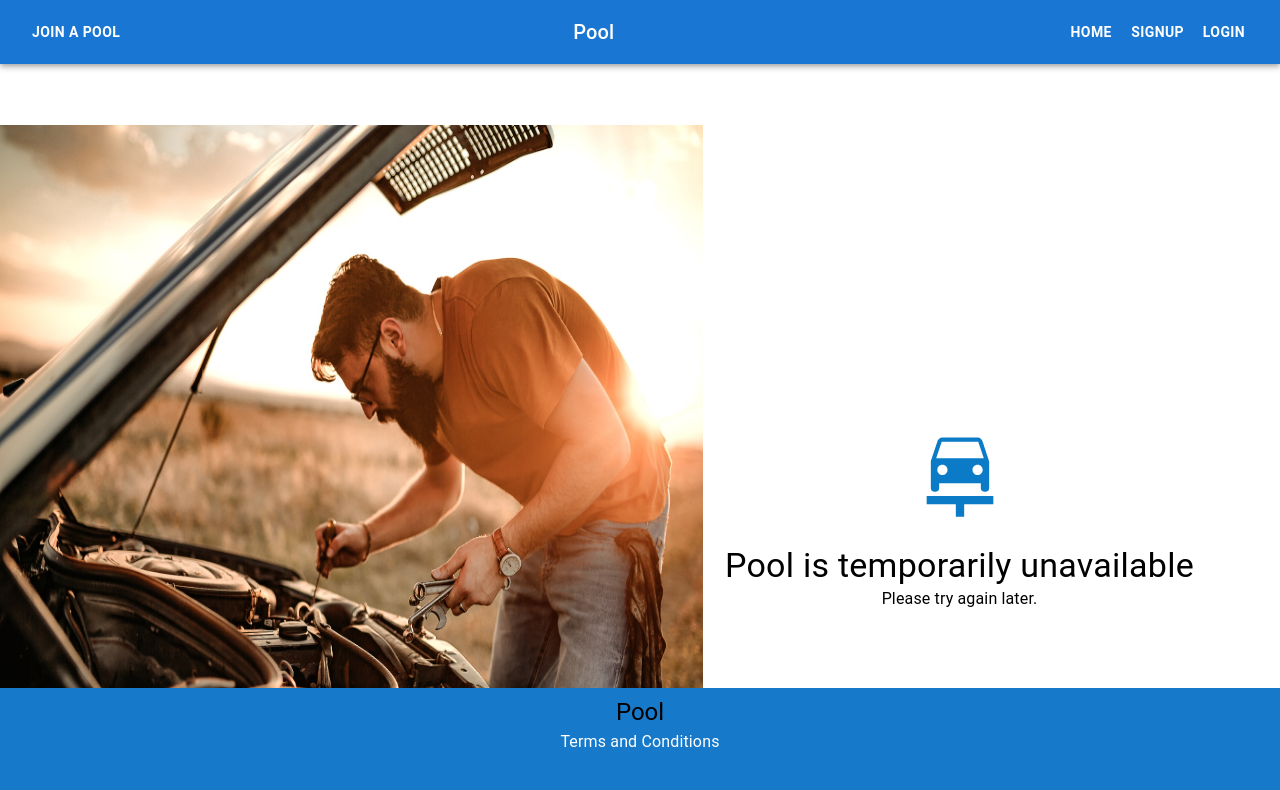
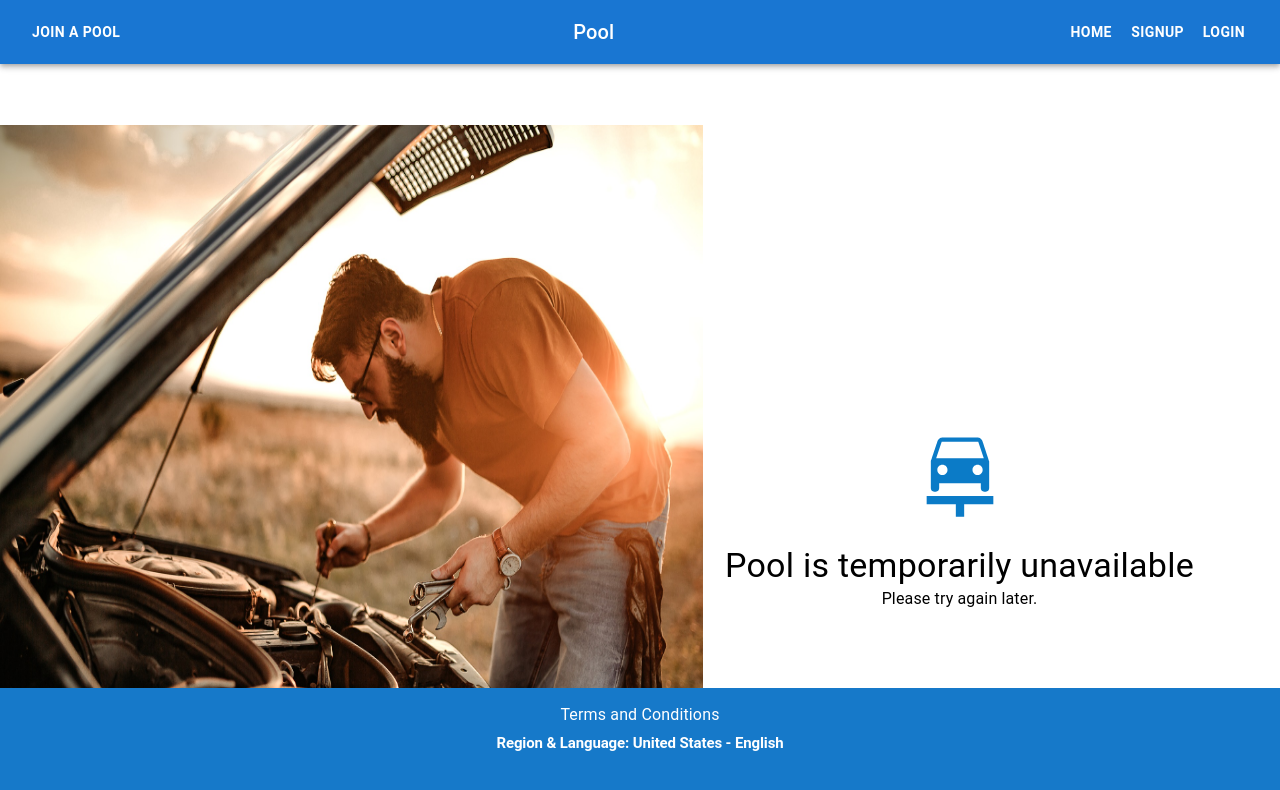
Before and after one commit to nexusstar12/CarpoolApp, a React (Create React App) app in the folder appfrontend/: page /down in a window 1280 px wide. Shown: the top 790 px of the page. Built offline with nearby package versions, Linux system fonts and the light colour scheme; no server answers.

Commit message:
region and language added to footer

```diff
--- a/appfrontend/src/components/Footer.js
+++ b/appfrontend/src/components/Footer.js
@@ -16,20 +16,21 @@ const Footer = () => {
       }}
     >
       <Container maxWidth="lg">
-        <Grid container direction="column" alignItems="center">
+        <Grid container direction="row" alignItems="center">
           <Grid item xs={12}>
-            <Typography color="black" variant="h5">
-              Pool
-            </Typography>
           </Grid>
           <Grid item xs={12}>
             <Typography color="#FFFFFF" variant="subtitle1">
-              <Link href="/terms-and-conditions" className="FooterText">
+              <Link href="/terms-and-conditions" className="FooterText" lineHeight={"2.4"} >
                 Terms and Conditions
               </Link>
             </Typography>
           </Grid>
         </Grid>
+        <Typography color="#FFFFFF" variant="h2" fontSize={"15px"} fontWeight={"bold"} >
+          Region & Language: United States - English
+        </Typography>
+
       </Container>
     </Box>
   );
--- a/appfrontend/src/pages/PoolCreationPage.js
+++ b/appfrontend/src/pages/PoolCreationPage.js
@@ -264,6 +264,7 @@ export default function PostPool() {
         display: "flex",
         flexDirection: "column",
         alignItems: "center",
+        height : "80vh",
       }}
     >
       <Paper
```
